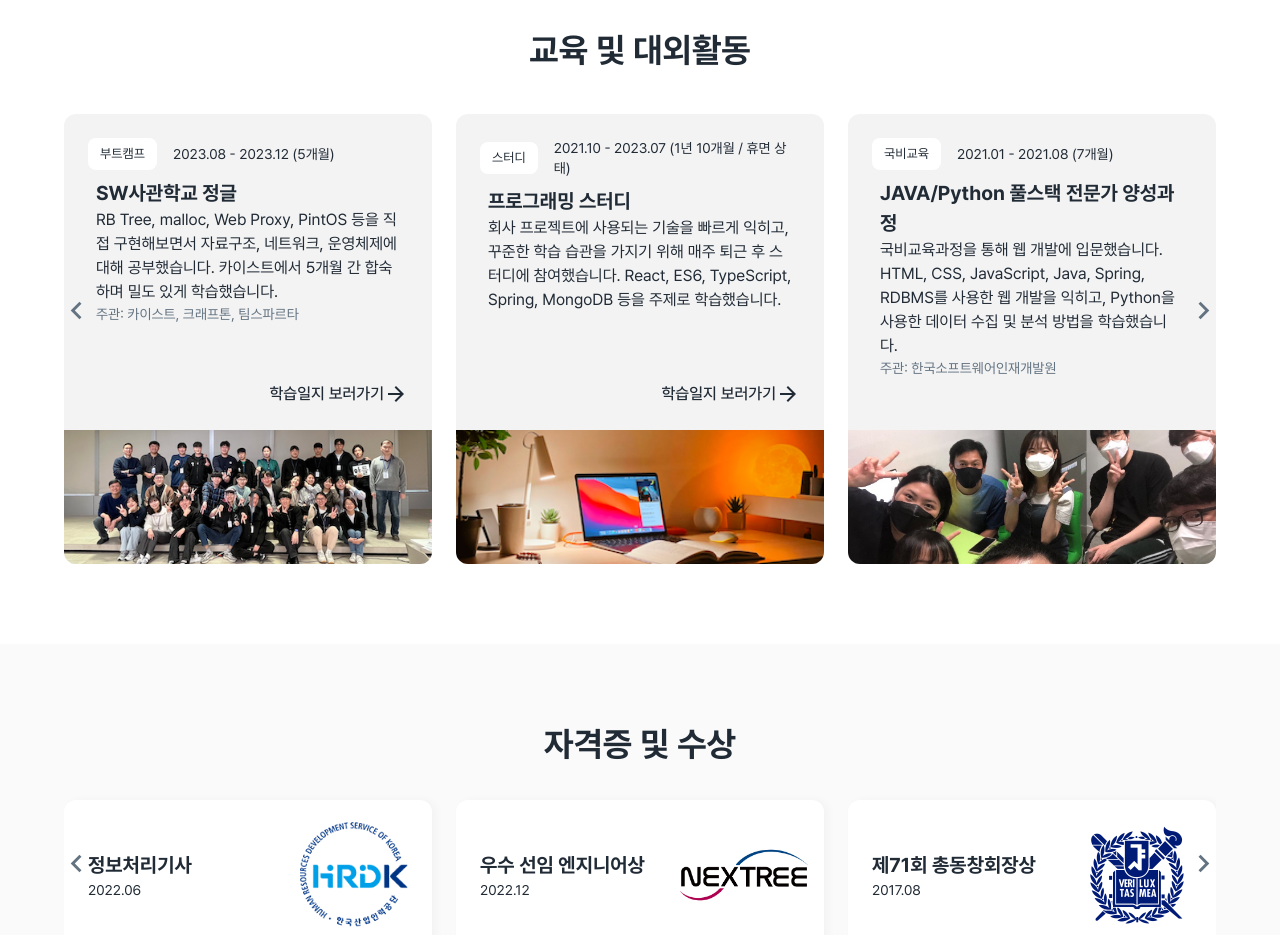
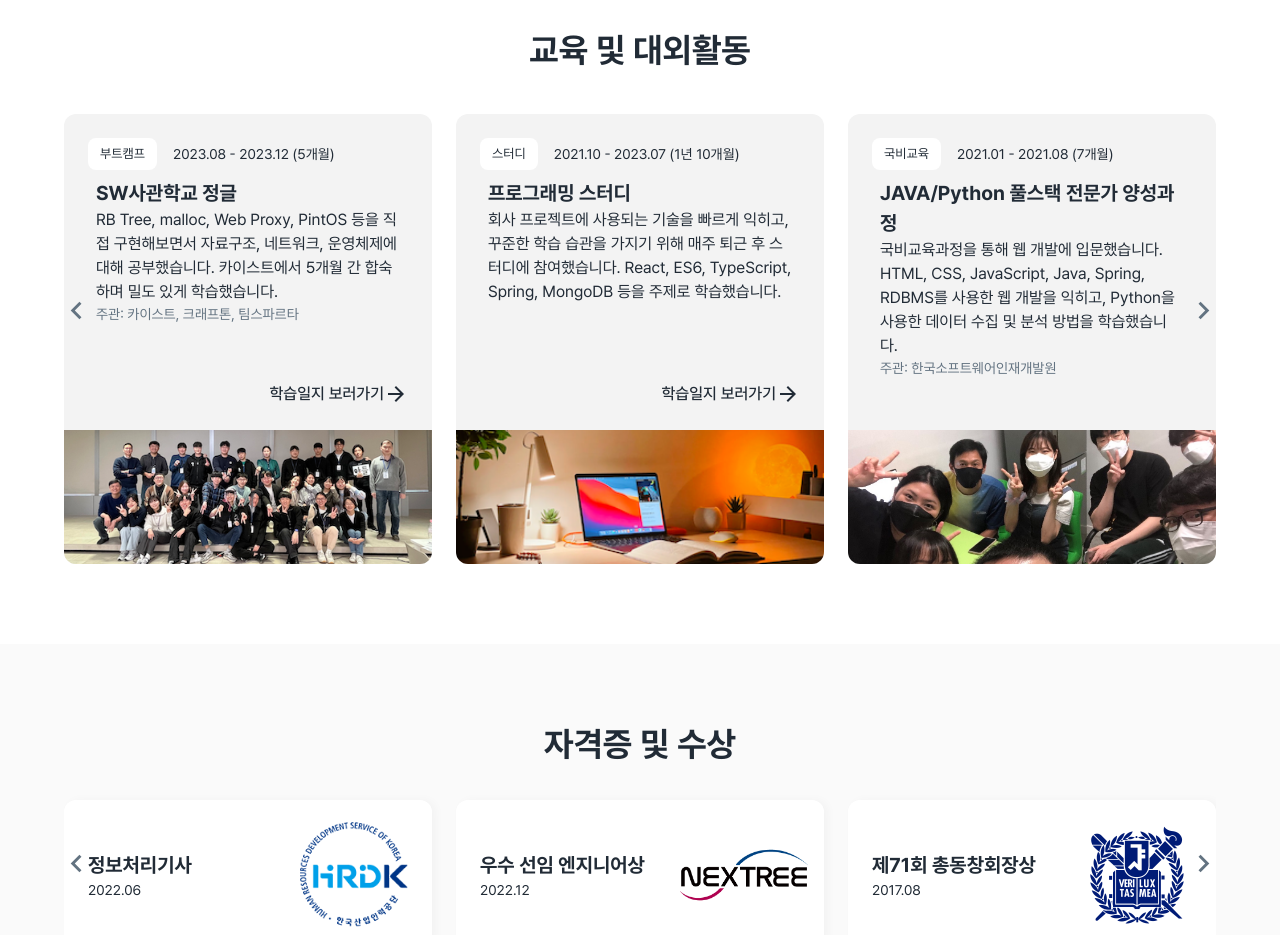
Before and after one commit to YoungeuiHong/portfolio, a Next.js app: page / in a window 1280 px wide. Shown: the part 3840-4775 px from the top of the page. Built offline with nearby package versions, Linux system fonts and the light colour scheme.

Commit message:
🔥 Chore: 필요 없는 코드 삭제

```diff
--- a/src/app/layout.tsx
+++ b/src/app/layout.tsx
@@ -5,7 +5,6 @@ import Footer from "@/sections/footer";
 import { CssBaseline, ThemeProvider } from "@mui/material";
 import theme from "@/theme";
 import "swiper/css";
-import "swiper/css/pagination";
 
 export const metadata: Metadata = {
   title: "개발자 홍영의",
--- a/src/data/activity.ts
+++ b/src/data/activity.ts
@@ -21,7 +21,7 @@ export const ACTIVITIES: Activity[] = [
   },
   {
     chip: "스터디",
-    date: "2021.10 - 2023.07 (1년 10개월 / 휴면 상태)",
+    date: "2021.10 - 2023.07 (1년 10개월)",
     title: "프로그래밍 스터디",
     content:
       "회사 프로젝트에 사용되는 기술을 빠르게 익히고, 꾸준한 학습 습관을 가지기 위해 매주 퇴근 후 스터디에 참여했습니다. React, ES6, TypeScript, Spring, MongoDB 등을 주제로 학습했습니다.",
```
